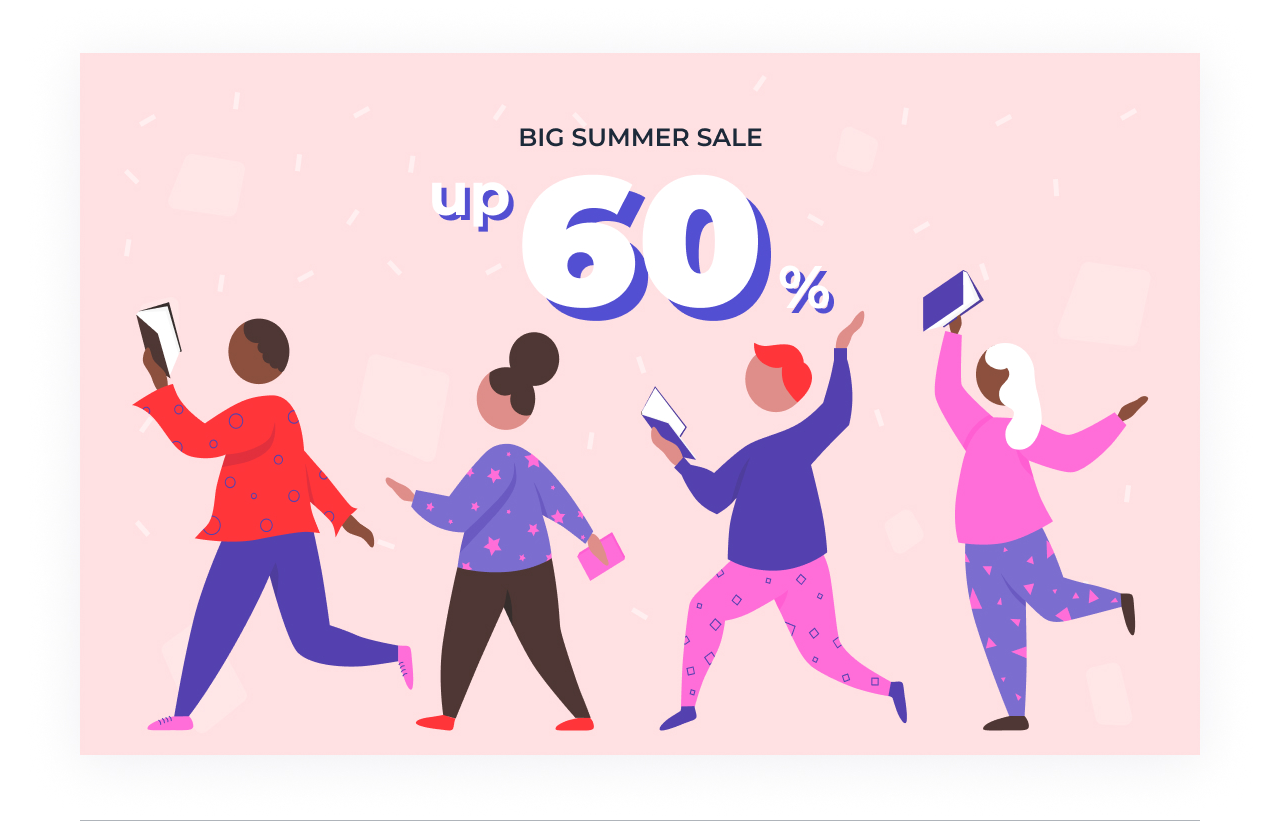
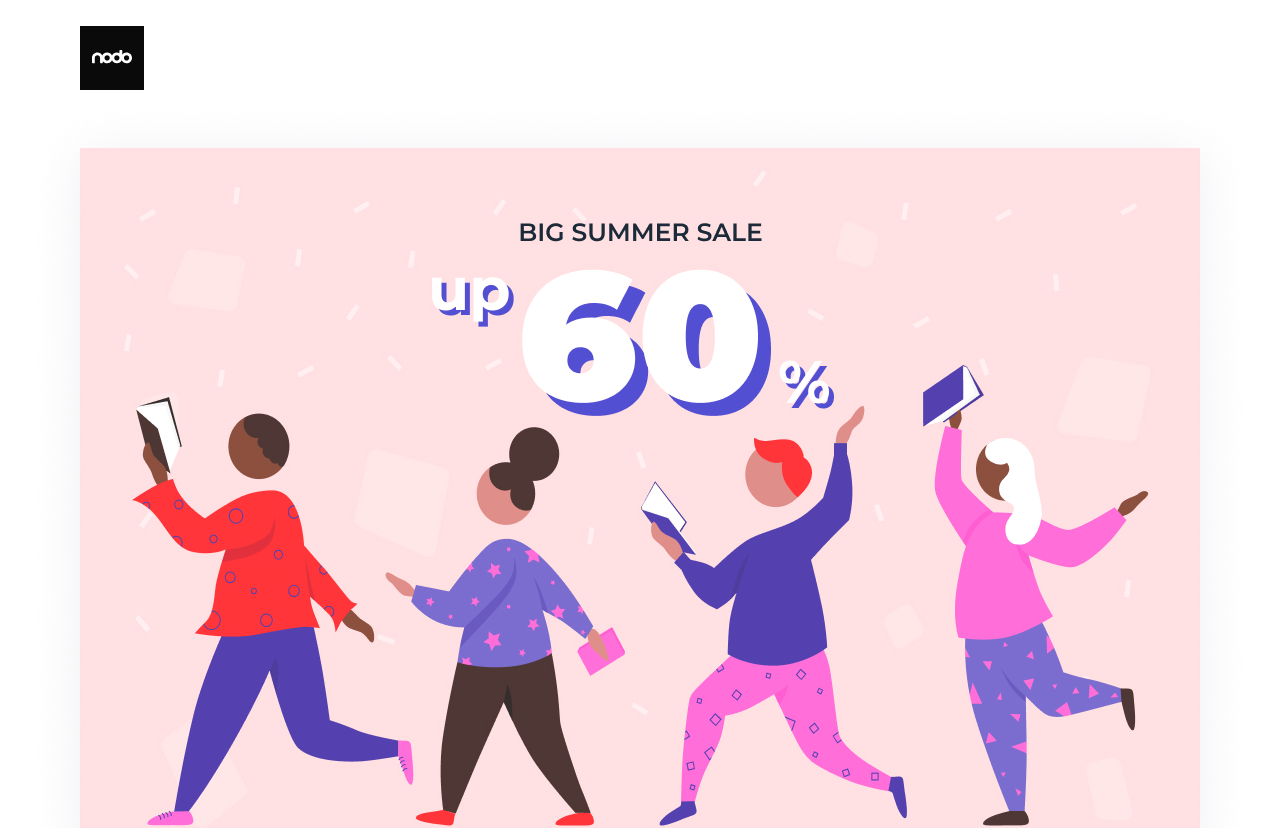
Before and after one commit to brunorafaelmorais/nodobooks, a Next.js app: page / in a window 1280 px wide. Shown: the top 828 px of the page. Built offline with nearby package versions, Linux system fonts and the light colour scheme.

Commit message:
partial header

```diff
--- a/src/organisms/Header/index.tsx
+++ b/src/organisms/Header/index.tsx
@@ -1,3 +1,14 @@
+import Logo from '@/atoms/Logo'
+import { ContentBox } from '@/molecules/ContentBox/styles'
+
+import { Container } from './styles'
+
 export default function Header(): JSX.Element {
-  return <header />
+  return (
+    <Container>
+      <ContentBox>
+        <Logo path="/logo.svg" />
+      </ContentBox>
+    </Container>
+  )
 }
--- /dev/null
+++ b/src/organisms/Header/styles.ts
@@ -0,0 +1,5 @@
+import styled from 'styled-components'
+
+export const Container = styled.header`
+  padding-top: 26px;
+`
--- a/src/templates/MainLayout/index.tsx
+++ b/src/templates/MainLayout/index.tsx
@@ -1,6 +1,9 @@
 import { ReactNode } from 'react'
 
 import Footer from '@/organisms/Footer'
+import Header from '@/organisms/Header'
+
+import { Container } from './styles'
 
 type Props = {
   children: ReactNode
@@ -8,9 +11,10 @@
 
 export default function MainLayout({ children }: Props): JSX.Element {
   return (
-    <main>
-      <div>{children}</div>
+    <Container>
+      <Header />
+      {children}
       <Footer />
-    </main>
+    </Container>
   )
 }
--- /dev/null
+++ b/src/templates/MainLayout/styles.ts
@@ -0,0 +1,3 @@
+import styled from 'styled-components'
+
+export const Container = styled.main``
```
